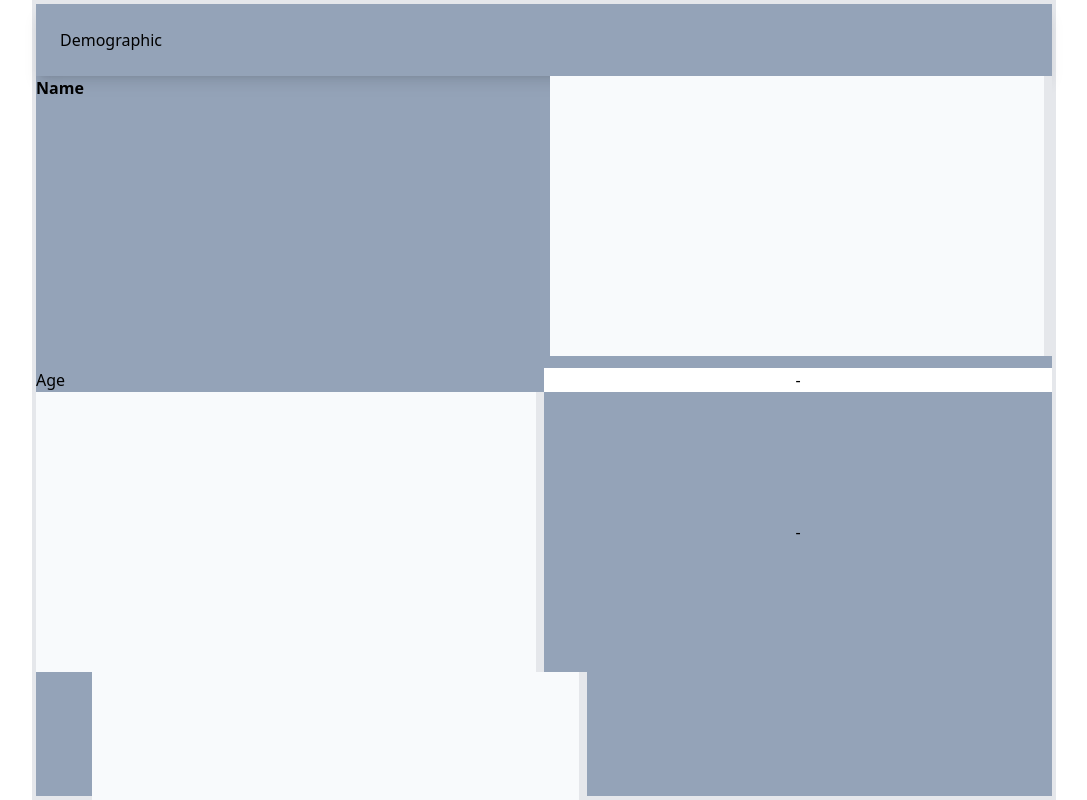
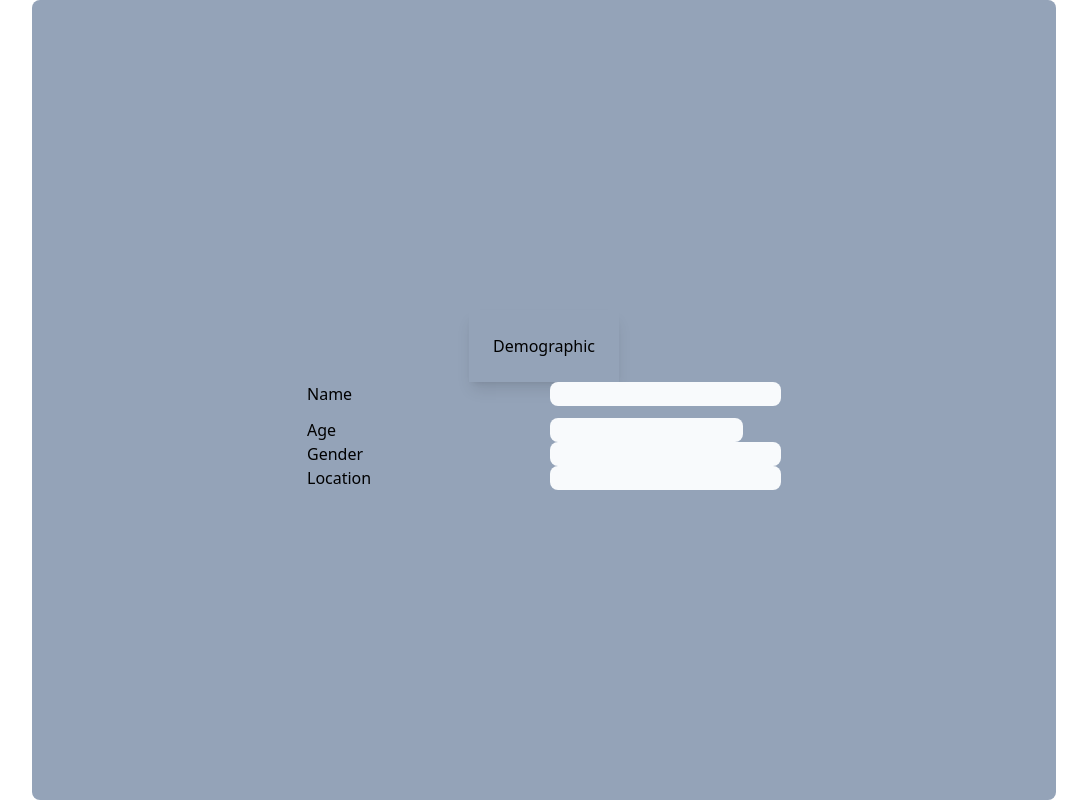
Before and after one commit to benjamindotdev/CountyGPT, a React (Vite) app: page / in a window 1280 px wide. Shown: the top 800 px of the page, without its empty margins (96-1183 px from the left). Built offline with nearby package versions, Linux system fonts and the light colour scheme.

Commit message:
tailwind journey off to a great start

```diff
--- a/src/App.tsx
+++ b/src/App.tsx
@@ -22,26 +22,24 @@ function App() {
 
   return (
     <>
-      <div className='flex-col justify-center items-center border-4 w-screen h-screen bg-slate-400 m-32'>
+      <div className='flex flex-col justify-center items-center w-screen h-screen bg-slate-400 m-32 rounded-lg'>
         <h1 className="p-6 shadow-lg">Demographic</h1>
         <div className='grid grid-cols-2 gap-3 '>
-          <label htmlFor='name' className='text font-bold'>Name</label>
-          <input className='w-100 bg-slate-50 border-r-8 p-32' value={user.name} name="name" onChange={(e) => setUser({...user, name: e.target.value})}/>
+          <label htmlFor='name' className=''>Name</label>
+          <input className='w-100 bg-slate-50 rounded-lg' value={user.name} name="name" onChange={(e) => setUser({...user, name: e.target.value})}/>
           <h2>{user.name}</h2>
         </div>
-        <div className='grid grid-cols-2 grid-t'>
+        <div className='grid grid-cols-2 gap-3'>
           <label htmlFor='name'>Age</label>
-          <button type="button" className="bg-white" onClick={() => setUser({...user, age: ageAsNumber - 1})}>-</button>
-          <input className='w-100 bg-slate-50 border-r-8 p-32' type="number" value={user.age} name="age" onChange={(e) => setUser({...user, age: e.target.value})}/>
-          <button type="button" onClick={() => setUser({...user, age: ageAsNumber + 1})}>-</button>
+          <input className='w-10/12 bg-slate-50 rounded-lg' type="number" value={user.age} name="age" onChange={(e) => setUser({...user, age: e.target.value})}/>
         </div>
-        <div>
+        <div className='grid grid-cols-2 gap-3 '>
           <label htmlFor='name'>Gender</label>
-          <input className='w-100 bg-slate-50 border-r-8 p-32' value={user.gender} name="name" onChange={(e) => setUser({...user, gender: e.target.value})}/>
+          <input className='w-100 bg-slate-50 rounded-lg' value={user.gender} name="name" onChange={(e) => setUser({...user, gender: e.target.value})}/>
         </div>
-        <div>
+        <div className='grid grid-cols-2 gap-3 '>
           <label htmlFor='name'>Location</label>
-          <input className='w-100 bg-slate-50 border-r-8 p-32'  value={user.location} name="location" onChange={(e) => setUser({...user, location: e.target.value})}/>
+          <input className='w-100 bg-slate-50 rounded-lg'  value={user.location} name="location" onChange={(e) => setUser({...user, location: e.target.value})}/>
         </div>
       </div>
     </>
```
